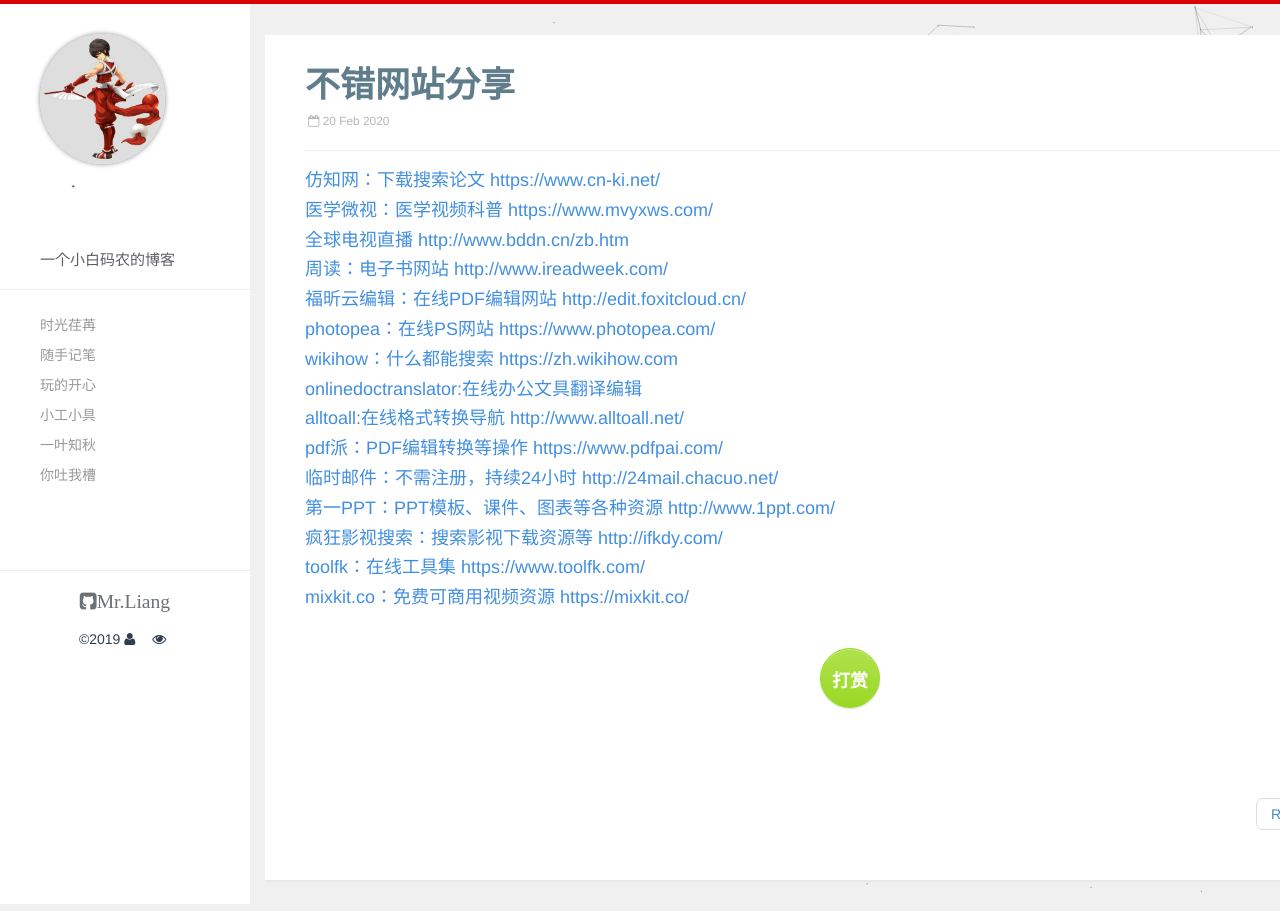
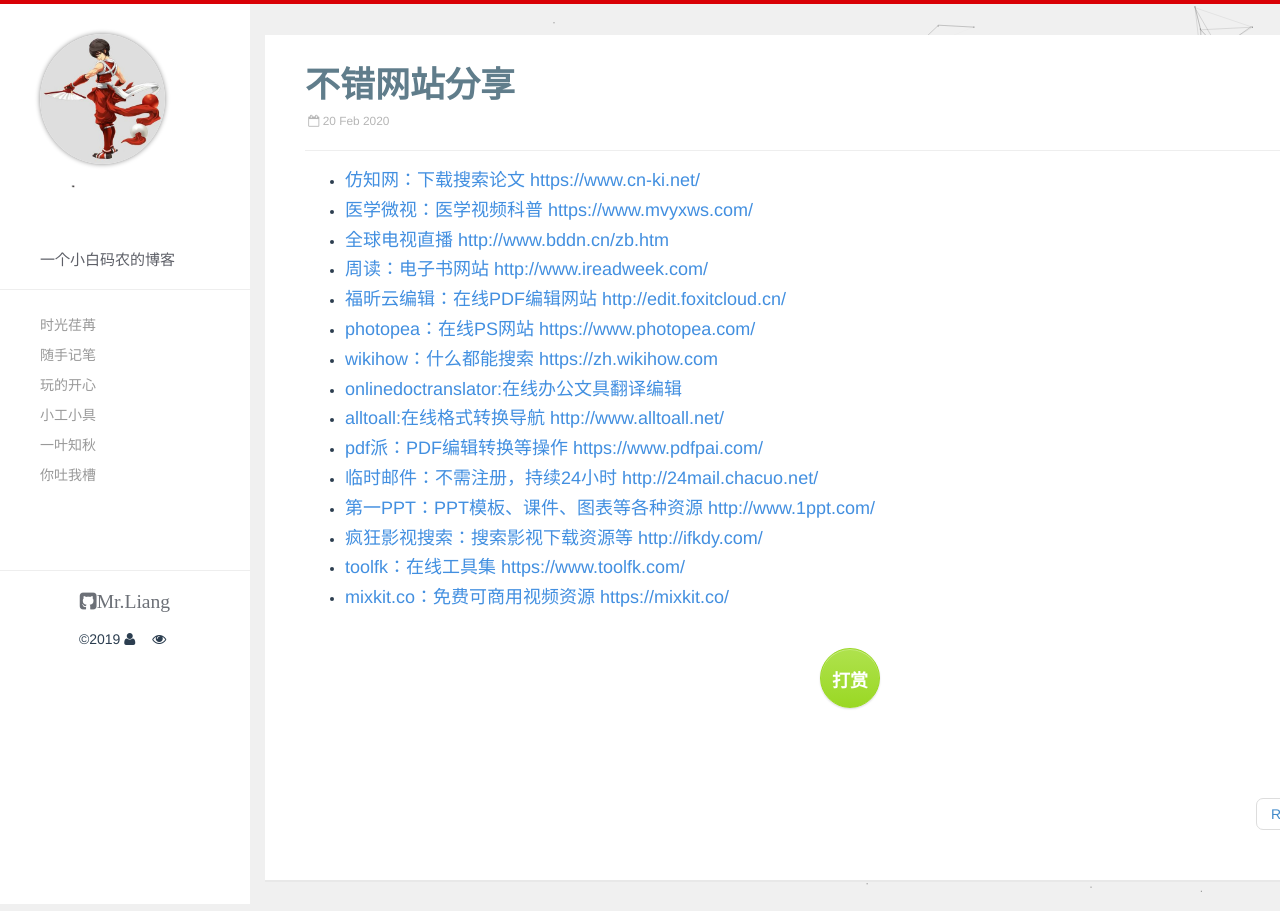
Before and after one commit to liangrengongzuoshi/liangzai.pub, a Jekyll site: the page built from _posts/2020-02-20-webshare.md, in a window 1280 px wide. Built offline with Jekyll 4.4.1, drawn with Linux system fonts in a browser that asks for light colours; comment, search, counter and statistics services are not loaded.

```diff
--- a/_posts/2020-02-20-webshare.md
+++ b/_posts/2020-02-20-webshare.md
@@ -3,18 +3,18 @@ layout: post
 title: 不错网站分享
 ---
 
-#### [仿知网：下载搜索论文 https://www.cn-ki.net/ ](https://www.cn-ki.net/){:target="_blank"}
-#### [医学微视：医学视频科普 https://www.mvyxws.com/ ](https://www.mvyxws.com/){:target="_blank"}
-#### [全球电视直播 http://www.bddn.cn/zb.htm ](http://www.bddn.cn/zb.htm){:target="_blank"}
-#### [周读：电子书网站 http://www.ireadweek.com/ ](http://www.ireadweek.com/){:target="_blank"}
-#### [福昕云编辑：在线PDF编辑网站 http://edit.foxitcloud.cn/ ](http://edit.foxitcloud.cn/){:target="_blank"}
-#### [photopea：在线PS网站 https://www.photopea.com/ ](https://www.photopea.com/){:target="_blank"}
-#### [wikihow：什么都能搜索 https://zh.wikihow.com ](https://zh.wikihow.com){:target="_blank"}
-#### [onlinedoctranslator:在线办公文具翻译编辑](https://www.onlinedoctranslator.com/){:target="_blank"}
-#### [alltoall:在线格式转换导航 http://www.alltoall.net/ ](http://www.alltoall.net/){:target="_blank"}
-#### [pdf派：PDF编辑转换等操作 https://www.pdfpai.com/ ]( https://www.pdfpai.com/){:target="_blank"}
-#### [临时邮件：不需注册，持续24小时 http://24mail.chacuo.net/ ](http://24mail.chacuo.net/){:target="_blank"}
-#### [第一PPT：PPT模板、课件、图表等各种资源 http://www.1ppt.com/ ](http://www.1ppt.com/){:target="_blank"}
-#### [疯狂影视搜索：搜索影视下载资源等 http://ifkdy.com/ ](http://ifkdy.com/){:target="_blank"}
-#### [toolfk：在线工具集 https://www.toolfk.com/ ](https://www.toolfk.com/){:target="_blank"}
-#### [mixkit.co：免费可商用视频资源 https://mixkit.co/ ](https://mixkit.co/){:target="_blank"}
+* #### [仿知网：下载搜索论文 https://www.cn-ki.net/ ](https://www.cn-ki.net/){:target="_blank"}
+* #### [医学微视：医学视频科普 https://www.mvyxws.com/ ](https://www.mvyxws.com/){:target="_blank"}
+* #### [全球电视直播 http://www.bddn.cn/zb.htm ](http://www.bddn.cn/zb.htm){:target="_blank"}
+* #### [周读：电子书网站 http://www.ireadweek.com/ ](http://www.ireadweek.com/){:target="_blank"}
+* #### [福昕云编辑：在线PDF编辑网站 http://edit.foxitcloud.cn/ ](http://edit.foxitcloud.cn/){:target="_blank"}
+* #### [photopea：在线PS网站 https://www.photopea.com/ ](https://www.photopea.com/){:target="_blank"}
+* #### [wikihow：什么都能搜索 https://zh.wikihow.com ](https://zh.wikihow.com){:target="_blank"}
+* #### [onlinedoctranslator:在线办公文具翻译编辑](https://www.onlinedoctranslator.com/){:target="_blank"}
+* #### [alltoall:在线格式转换导航 http://www.alltoall.net/ ](http://www.alltoall.net/){:target="_blank"}
+* #### [pdf派：PDF编辑转换等操作 https://www.pdfpai.com/ ]( https://www.pdfpai.com/){:target="_blank"}
+* #### [临时邮件：不需注册，持续24小时 http://24mail.chacuo.net/ ](http://24mail.chacuo.net/){:target="_blank"}
+* #### [第一PPT：PPT模板、课件、图表等各种资源 http://www.1ppt.com/ ](http://www.1ppt.com/){:target="_blank"}
+* #### [疯狂影视搜索：搜索影视下载资源等 http://ifkdy.com/ ](http://ifkdy.com/){:target="_blank"}
+* #### [toolfk：在线工具集 https://www.toolfk.com/ ](https://www.toolfk.com/){:target="_blank"}
+* #### [mixkit.co：免费可商用视频资源 https://mixkit.co/ ](https://mixkit.co/){:target="_blank"}
```
